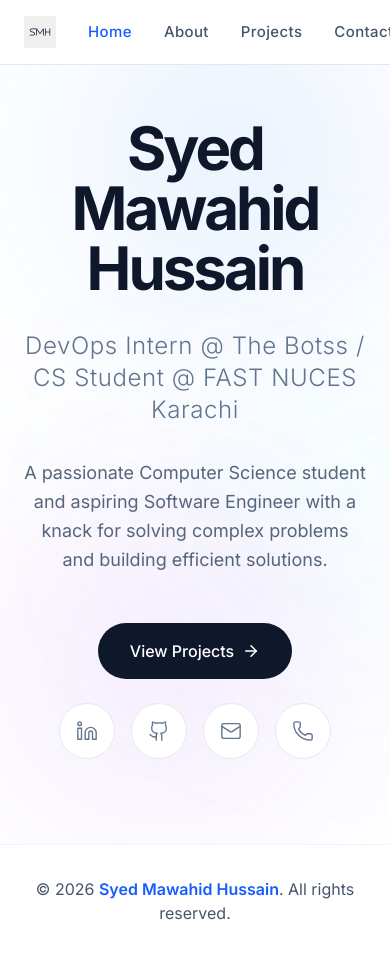
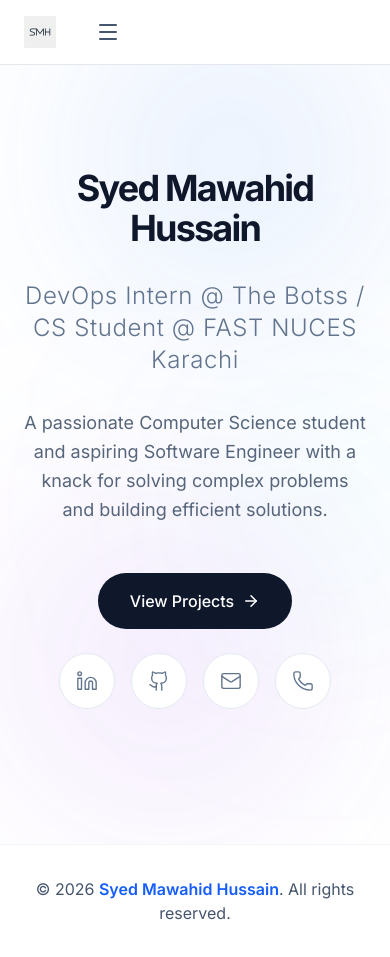
Before and after one commit to SMAWAHID/myportfolio, a Next.js app: page / in a window 390 px wide. Built offline with nearby package versions, Linux system fonts and the light colour scheme.

Commit message:
new changes

```diff
--- a/src/components/Hero.tsx
+++ b/src/components/Hero.tsx
@@ -3,6 +3,7 @@
 import { motion } from "framer-motion";
 import { portfolioData } from "@/data/portfolio";
 import { ArrowRight } from "lucide-react";
+import Link from "next/link";
 
 export default function Hero() {
     const { name, tagline, intro, socials } = portfolioData.personalInfo;
@@ -22,7 +23,7 @@ export default function Hero() {
                     transition={{ duration: 0.8, ease: [0.22, 1, 0.36, 1] }}
                     className="max-w-4xl"
                 >
-                    <h1 className="text-6xl md:text-8xl font-bold mb-8 tracking-tighter text-slate-900 dark:text-white">
+                    <h1 className="text-4xl md:text-8xl font-bold mb-8 tracking-tighter text-slate-900 dark:text-white">
                         {name}
                     </h1>
 
@@ -35,15 +36,15 @@ export default function Hero() {
                     </p>
 
                     <div className="flex flex-col md:flex-row items-center justify-center gap-6">
-                        <a
-                            href="#projects"
+                        <Link
+                            href="/projects"
                             className="group relative px-8 py-4 rounded-full bg-slate-900 dark:bg-white text-white dark:text-slate-900 font-medium overflow-hidden transition-all duration-300 hover:shadow-lg hover:-translate-y-1"
                         >
                             <span className="relative z-10 flex items-center gap-2">
                                 View Projects
                                 <ArrowRight size={18} className="group-hover:translate-x-1 transition-transform duration-300" />
                             </span>
-                        </a>
+                        </Link>
 
                         <div className="flex items-center gap-4">
                             {socials.map((social) => (
--- a/src/components/Navbar.tsx
+++ b/src/components/Navbar.tsx
@@ -27,6 +27,8 @@ export default function Navbar() {
         return () => window.removeEventListener("scroll", handleScroll);
     }, []);
 
+    const toggleMenu = () => setIsOpen(!isOpen);
+
     const isActive = (path: string) => {
         if (path === "/" && pathname !== "/") return false;
         return pathname.startsWith(path);
@@ -55,20 +57,29 @@ export default function Navbar() {
                     </Link>
 
                     {/* Desktop/Tablet Nav Links */}
-                    <div className="flex items-center">
+                    <div className="hidden md:flex items-center">
                         {navLinks.map((link) => (
                             <Link
                                 key={link.name}
                                 href={link.href}
                                 className={`text-[15px] font-medium tracking-wide transition-colors !no-underline mr-8 last:mr-0 ${isActive(link.href)
-                                        ? "text-blue-600 dark:text-blue-400"
-                                        : "text-slate-600 hover:text-slate-900 dark:text-slate-400 dark:hover:text-white"
+                                    ? "text-blue-600 dark:text-blue-400"
+                                    : "text-slate-600 hover:text-slate-900 dark:text-slate-400 dark:hover:text-white"
                                     }`}
                             >
                                 {link.name}
                             </Link>
                         ))}
                     </div>
+
+                    {/* Mobile Menu Button */}
+                    <button
+                        className="md:hidden p-2 text-slate-600 dark:text-slate-300 hover:text-slate-900 dark:hover:text-white"
+                        onClick={toggleMenu}
+                        aria-label="Toggle menu"
+                    >
+                        {isOpen ? <X size={24} /> : <Menu size={24} />}
+                    </button>
                 </div>
 
                 {/* Right Side: Simple CTA or Empty for now (Google style often has search/profile here) */}
@@ -76,6 +87,34 @@ export default function Navbar() {
                     {/* Placeholder for future actions like Layout Toggle or Search */}
                 </div>
             </div>
+
+            {/* Mobile Menu Overlay */}
+            <AnimatePresence>
+                {isOpen && (
+                    <motion.div
+                        initial={{ opacity: 0, height: 0 }}
+                        animate={{ opacity: 1, height: "auto" }}
+                        exit={{ opacity: 0, height: 0 }}
+                        className="md:hidden bg-white dark:bg-[#0b0c0e] border-b border-gray-200 dark:border-gray-800 overflow-hidden"
+                    >
+                        <div className="flex flex-col px-6 py-4 space-y-4">
+                            {navLinks.map((link) => (
+                                <Link
+                                    key={link.name}
+                                    href={link.href}
+                                    className={`text-lg font-medium py-2 ${isActive(link.href)
+                                        ? "text-blue-600 dark:text-blue-400"
+                                        : "text-slate-600 hover:text-slate-900 dark:text-slate-400 dark:hover:text-white"
+                                        }`}
+                                    onClick={() => setIsOpen(false)}
+                                >
+                                    {link.name}
+                                </Link>
+                            ))}
+                        </div>
+                    </motion.div>
+                )}
+            </AnimatePresence>
         </nav>
     );
 }
```
